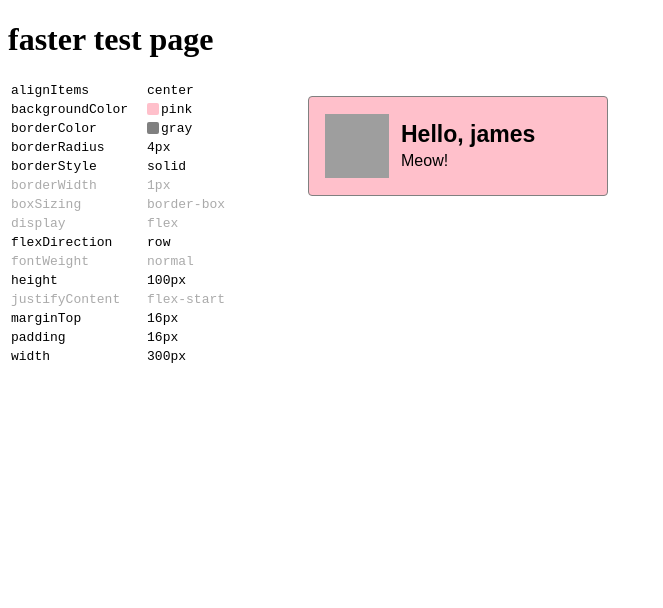
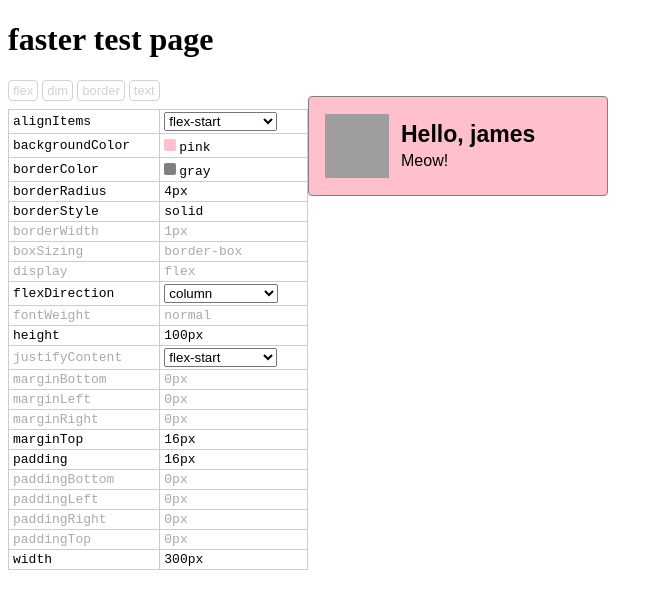
Before and after one commit to kevinbarabash/faster, a React (Create React App) app: page / in a window 1280 px wide. Shown: the top 608 px of the page, without its empty margins (0-663 px from the left). Built offline with nearby package versions, Linux system fonts and the light colour scheme; grey boxes are pictures that could not be loaded.

Commit message:
started work to add palettes and editing to the inspector

```diff
--- a/src/Inspector.js
+++ b/src/Inspector.js
@@ -1,19 +1,114 @@
 // @flow
-import React, {Component} from 'react'
+import React, {Children, Component} from 'react'
 
 import defaultStyle from './default-style'
 import type {Node} from './types'
 
-const Swatch = ({ color }) => <div style={{ display: 'inline-block', width: 12, height: 12, backgroundColor: color, marginRight: 2, borderRadius: 2 }} />;
+const swatchStyle = {
+    display: 'inline-block',
+    width: 12,
+    height: 12,
+    marginRight: 3,
+    marginTop: 3,
+    borderRadius: 2,
+};
+
+const Swatch = ({ color }) => <div
+    style={{ ...swatchStyle, backgroundColor: color }}
+/>;
+
+const values = {
+    flexDirection: ['column', 'column-reverse', 'row', 'row-reverse'],
+    alignItems: ['flex-start', 'flex-end', 'center', 'space-around', 'space-between'],
+    justifyContent: ['flex-start', 'flex-end', 'center', 'space-around', 'space-between'],
+}
+
+const units = ['em', 'ex', '%', 'px', 'cm', 'mm', 'in', 'pt', 'pc'];
+
+const parseLength = (str) => {
+
+}
+
+type Length = {
+    value: number,
+    unit: 'em' | 'ex' | '%' | 'px' | 'cm' | 'mm' | 'in' | 'pt' | 'pc',
+}
+
+// What's the source of truth?
+// We could have a struct for these values and always update that
+const shorthand = {
+    flex: {
+        children: ['flexGrow', 'flexShrink', 'flexBasis'],
+        // TODO(kevinb) validator function
+        // TODO(kevinb) generate short hand from children
+        // TODO(kevinb) generate children from editing shorthand
+    },
+
+    margin: {
+        children: [''],
+        toShorthand: (top, right, bottom, left) => `${top}px ${right}px ${bottom}px ${right}px`,
+        toLonghand: (shorthand) => {
+            const [top, right, bottom, left] = shorthand.split(' ').map(parseFloat);
+            return {top, right, bottom, left};
+        },
+    }
+}
+
+const groups = {
+    flex: [
+        'flexDirection', 'flex', 'justifyContent', 'alignItems',
+    ],
+    dim: [
+        'margin', 'padding',
+    ],
+}
+
+class SmallButton extends Component {
+    props: {
+        children?: Children,
+    }
+
+    state = {
+        hovered: false,
+    }
+
+    render() {
+        return <div
+            onMouseEnter={() => this.setState({hovered: true})}
+            onMouseLeave={() => this.setState({hovered: false})}
+            style={{
+                display: 'inline-block',
+                padding: `2px 4px`,
+                borderRadius: 4,
+                borderStyle: 'solid',
+                borderWidth: 1,
+                borderColor: this.state.hovered ? 'gray' : 'lightgray',
+                fontFamily: 'sans-serif',
+                color: this.state.hovered ? 'gray' : 'lightgray',
+                fontSize: 13,
+                marginRight: 4,
+                cursor: this.state.hovered ? 'pointer' : 'initial',
+            }}
+        >
+            {this.props.children}
+        </div>;
+    }
+}
 
 export default class Inspector extends Component {
     props: {
         data: Node,
     }
 
-    formatValue(value: any) {
+    formatValue(key: string, value: any) {
         if (typeof value === 'number') {
             return `${value}px`;  // TODO(kevinb) handle more units
+        } else if (key in values) {
+            return <select>
+                {values[key].map((value) => <option key={value} value={value}>
+                    {value}
+                </option>)}
+            </select>;
         } else {
             return value;
         }
@@ -27,18 +122,25 @@ export default class Inspector extends Component {
             ...data.style,
         }
 
+        // TODO(kevinb) split this into rendered and editors
+        // When focusing a cell we render the editor
+        // When bluring a cell we validate, update if valid, and render the viewer
         return <div style={{ width: 300 }}>
-            <table>
+            <SmallButton>flex</SmallButton>
+            <SmallButton>dim</SmallButton>
+            <SmallButton>border</SmallButton>
+            <SmallButton>text</SmallButton>
+            <table style={{ borderCollapse: 'collapse', borderSpacing: 0, width: '100%', marginTop: 8 }}>
                 <tbody>
                     {Object.keys(style).sort().map(key => {
                         const value = style[key]
                         const isColor = /color/i.test(key)
 
-                        return <tr style={{ color: defaultStyle[key] !== value ? 'black' : '#AAA' }}>
-                            <td style={{ fontFamily: 'monospace', paddingRight: 16 }}>{key}</td>
-                            <td style={{ display: 'flex', alignItems: 'center', fontFamily: 'monospace' }}>
+                        return <tr key={key} style={{ color: defaultStyle[key] !== value ? 'black' : '#AAA' }}>
+                            <td style={{ fontFamily: 'monospace', paddingRight: 16, border: 'solid 1px #CCC', padding: '2px 4px'}}>{key}</td>
+                            <td style={{ alignItems: 'center', fontFamily: 'monospace', border: 'solid 1px #CCC', padding: '2px 4px'}}>
                                 {isColor && <Swatch color={value} />}
-                                {this.formatValue(value)}
+                                {this.formatValue(key, value)}
                             </td>
                         </tr>
                     })}
--- a/src/default-style.js
+++ b/src/default-style.js
@@ -13,6 +13,16 @@ const defaultStyle = {
     boxSizing: 'border-box',
 
     fontWeight: 'normal',
+
+    marginTop: 0,
+    marginRight: 0,
+    marginBottom: 0,
+    marginLeft: 0,
+
+    paddingTop: 0,
+    paddingRight: 0,
+    paddingBottom: 0,
+    paddingLeft: 0,
 }
 
 export default defaultStyle;
```
